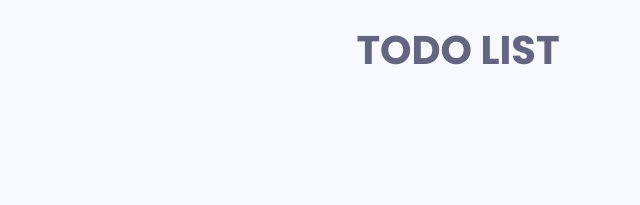
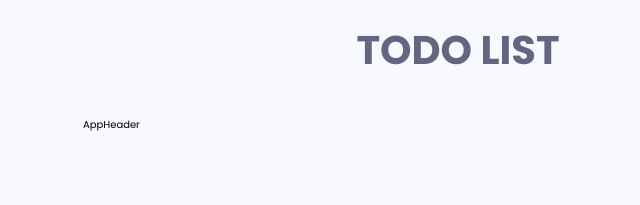
Before and after one commit to Ayon-SSP/react-redux-todo-app, a React (Create React App) app: page / in a window 1280 px wide. Shown: the top 205 px of the page, without its empty margins (182-822 px from the left). Built offline with nearby package versions, Linux system fonts and the light colour scheme.

Commit message:
feat: added AppHeader

```diff
--- a/src/App.js
+++ b/src/App.js
@@ -1,11 +1,16 @@
 import React from 'react';
 import PageTitle from './components/PageTitle';
+import AppHeader from './components/AppHeader.jsx';
+import styles from './styles/modules/app.module.scss';
 
 function App() {
   return (
     <>
       <div className="container">
         <PageTitle>TODO List</PageTitle>
+        <div className={styles.app__wrapper}>
+          <AppHeader />
+        </div>
       </div>
     </>
   );
--- /dev/null
+++ b/src/components/AppHeader.jsx
@@ -0,0 +1,13 @@
+import React, { useState } from 'react'
+import styles from '../styles/modules/app.module.scss';
+
+
+const AppHeader = () => {
+  return (
+    <div className={styles.appHeader}>
+      AppHeader
+    </div>
+  )
+}
+
+export default AppHeader
--- /dev/null
+++ b/src/styles/modules/app.module.scss
@@ -0,0 +1,34 @@
+@import '../_mixins.scss';
+
+.app__wrapper {
+	max-width: 750px;
+	width: 100%;
+	margin: 0 auto;
+}
+.appHeader {
+	display: flex;
+	align-items: center;
+	justify-content: space-between;
+	height: 60px;
+}
+.content__wrapper {
+	background-color: var(--bg-2);
+	padding: 2rem;
+	border-radius: 12px;
+	@include smallDeviceSize {
+		padding: 1.5rem;
+	}
+}
+.emptyText {
+	// display: inline-block;
+	font-size: 1.6rem;
+	font-weight: 500;
+	color: var(--black-2);
+	text-align: center;
+	margin: 0 auto;
+	padding: 0.5rem 1rem;
+	border-radius: 8px;
+	background-color: var(--gray-2);
+	width: max-content;
+	height: auto;
+}
```
